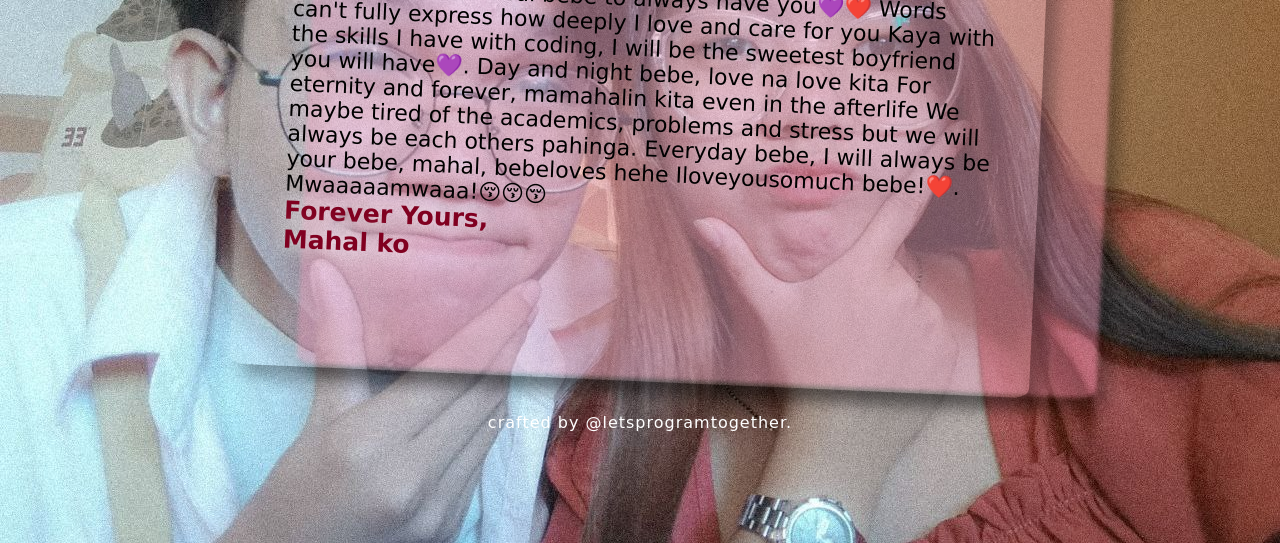
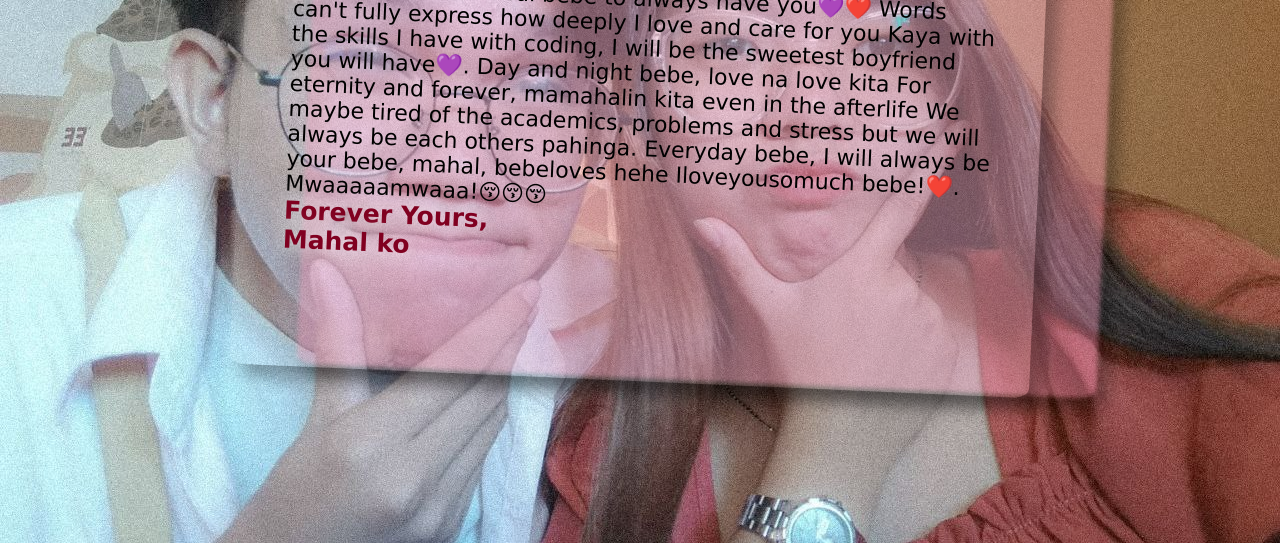
Before and after one commit to mttkshie/Bebeko-3, a plain HTML site: page new.html in a window 1280 px wide. Shown: the part 257-800 px from the top of the page. Drawn offline with Linux system fonts and the light colour scheme.

Commit message:
Update new.html

```diff
--- a/new.html
+++ b/new.html
@@ -39,7 +39,7 @@
     </div>
 
     <footer>
-      <p>crafted by @letsprogramtogether.</p>
+      <p></p>
     </footer>
   </body>
 </html>
```
